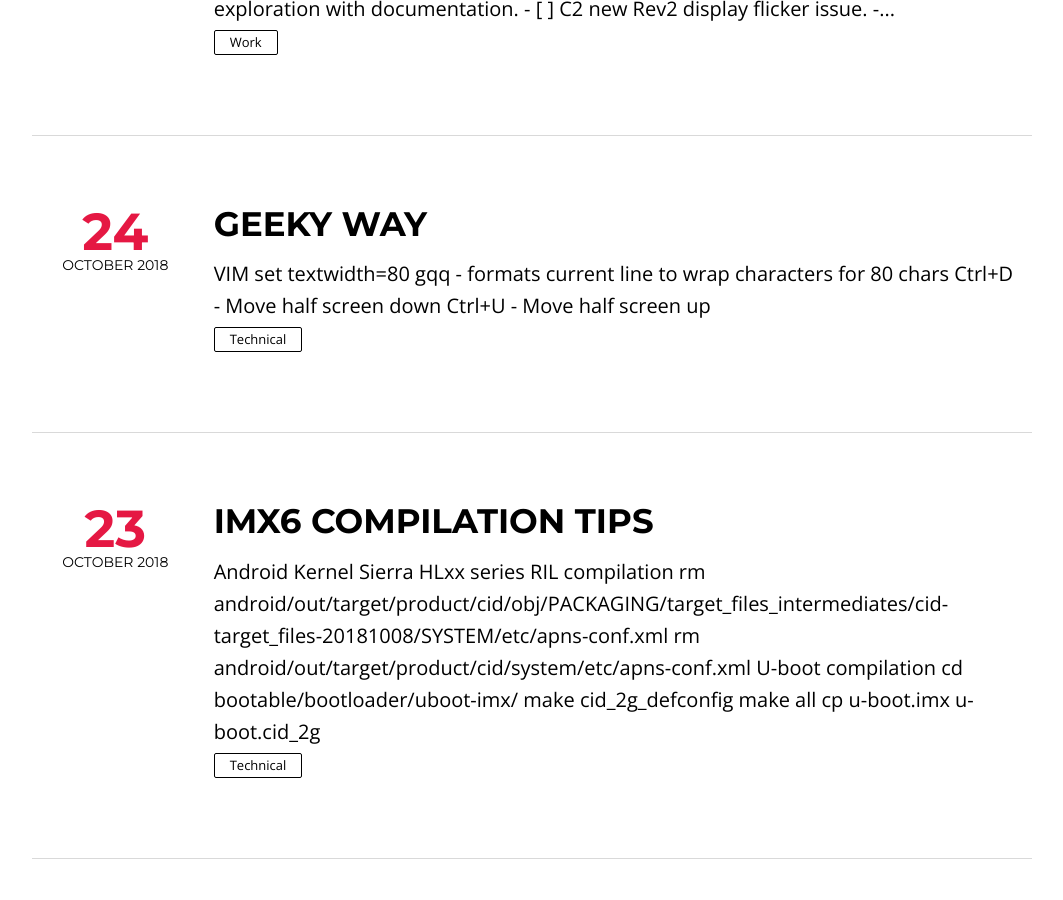
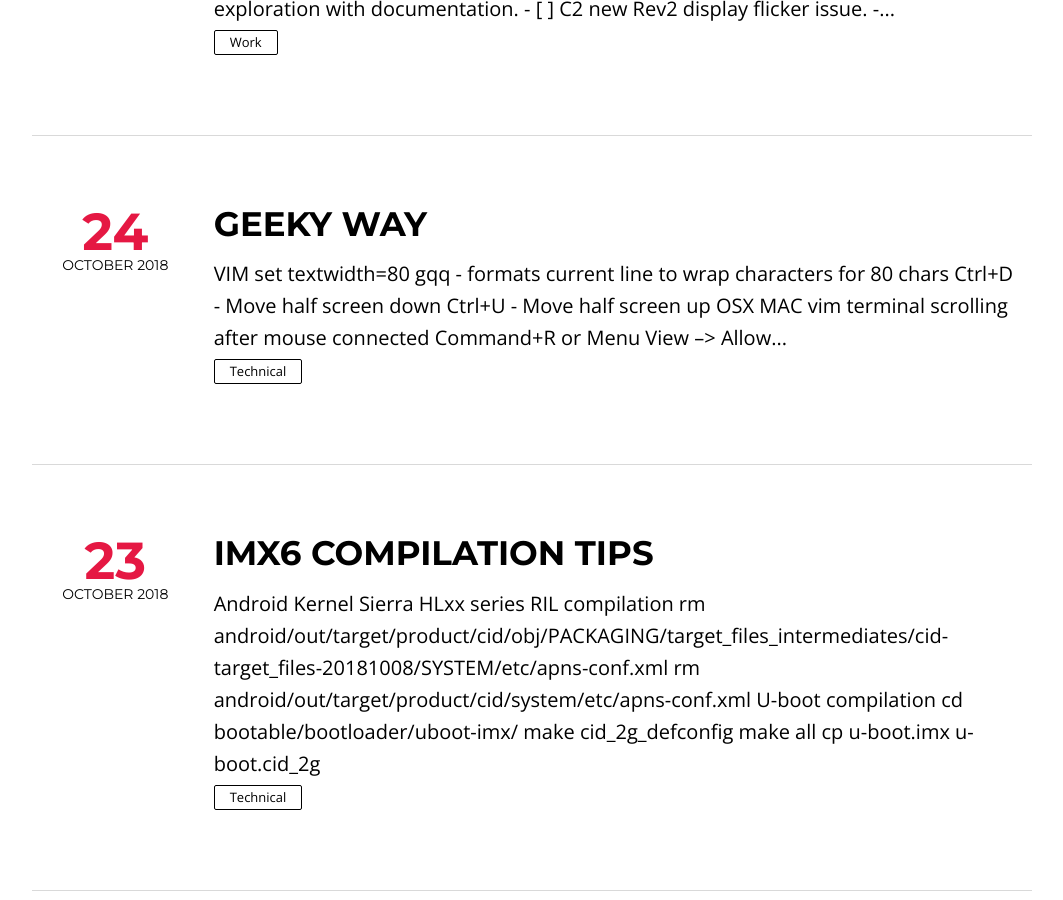
Before and after one commit to SumanKumarSP/suman.github.com, a Jekyll site: the page built from index.html, in a window 1280 px wide and 900 px high, scrolled down 767 px. Shown: the whole window, without its empty margins (108-1171 px from the left). Built offline with Jekyll 4.4.1, drawn with Linux system fonts in a browser that asks for light colours; nearby versions of some CDN libraries; the list of posts is cut into pages by our own code.

Commit message:
osx: vim: cmd to enable scroll when mouse connected
Signed-off-by: Suman Kumar <suman.cluster@gmail.com>

```diff
--- a/_posts/2018-10-24-geeky.md
+++ b/_posts/2018-10-24-geeky.md
@@ -15,7 +15,10 @@ gqq - formats current line to wrap characters for 80 chars
 Ctrl+D - Move half screen down
 Ctrl+U - Move half screen up
 
+OSX MAC vim terminal scrolling after mouse connected
+Command+R or Menu View --> Allow Mouse Reporting.
+
+---
+
 
 {: .notice}
-
----
```
